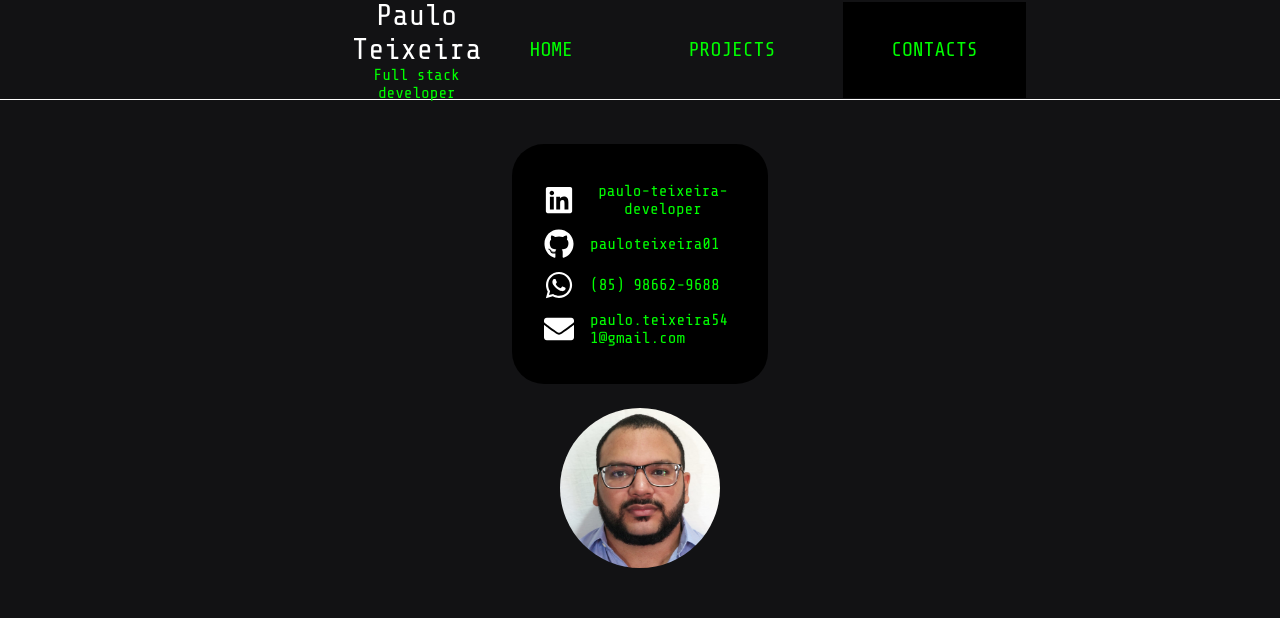
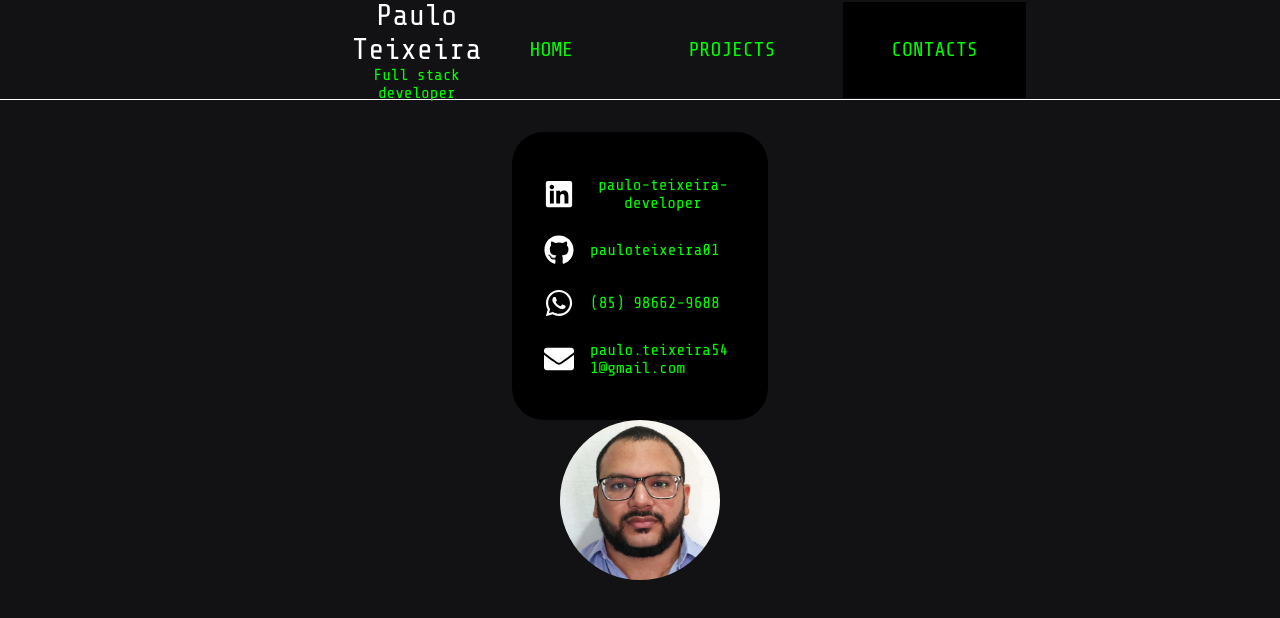
Before and after one commit to pauloteixeira01/website, a Next.js app: page /contact in a window 1280 px wide. Shown: the top 618 px of the page. Built offline with nearby package versions, Linux system fonts and the light colour scheme.

Commit message:
fix: height

```diff
--- a/src/app/contact/styles.ts
+++ b/src/app/contact/styles.ts
@@ -10,7 +10,7 @@ export const StyledContainer = styled.div`
 
 export const StyledContent = styled.div`
   width: 90%;
-  height: 30vh;
+  height: 40vh;
   display: flex;
   align-items: center;
   justify-content: space-around;
```
